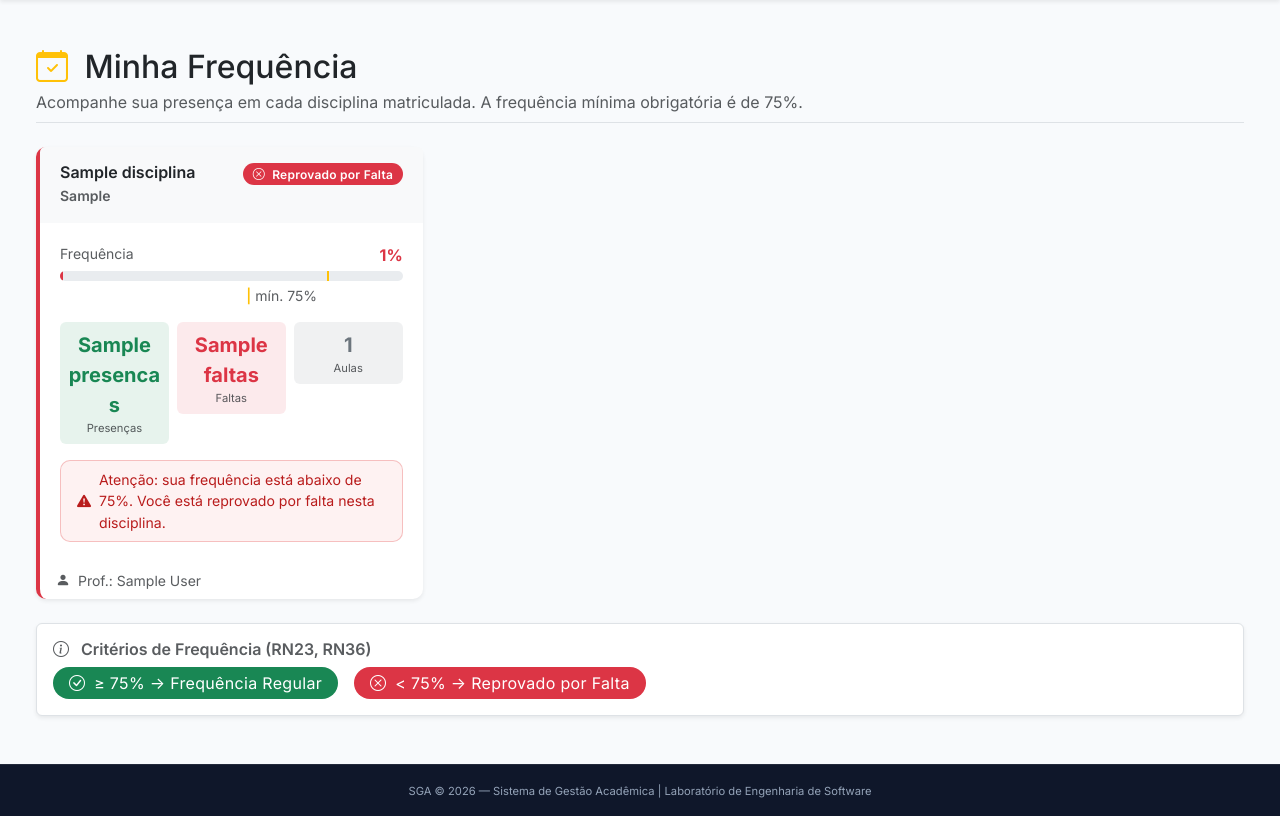
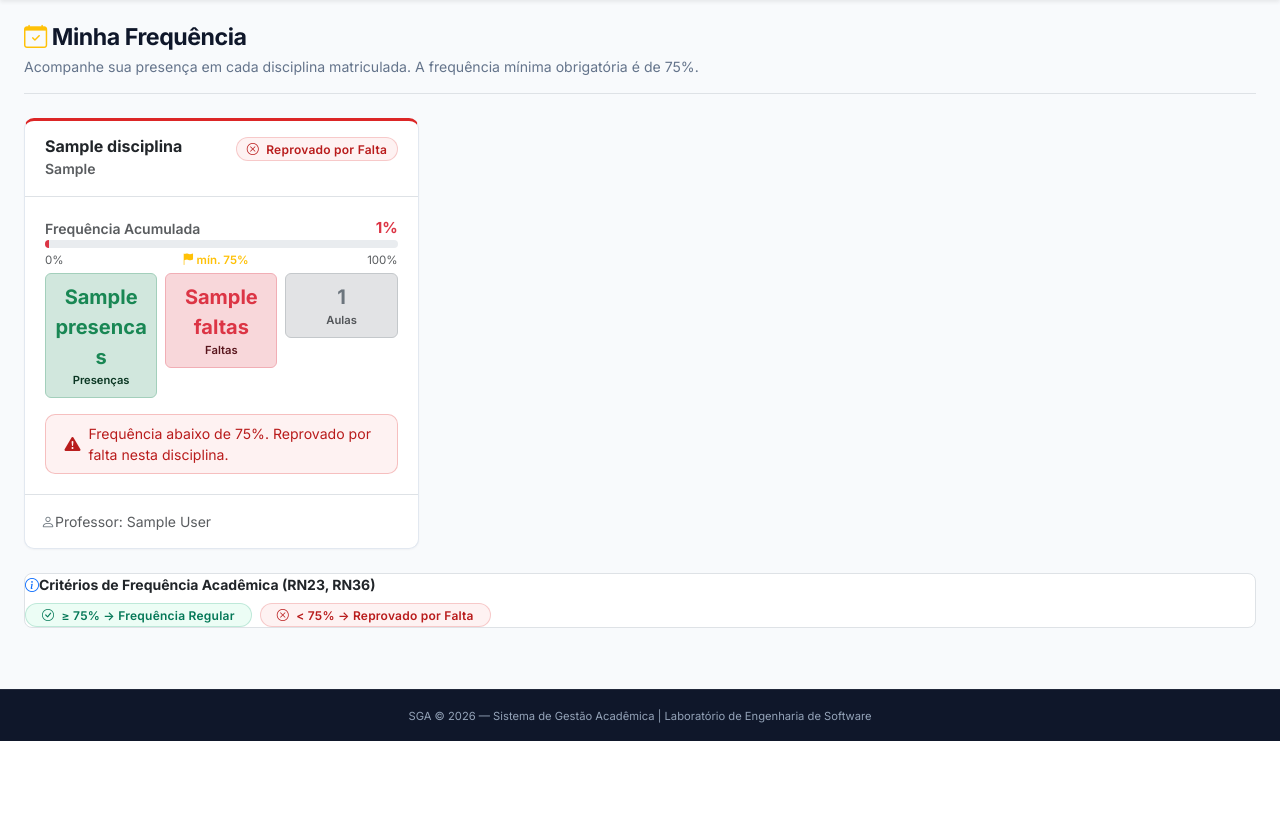
Before and after one commit to joao-luizzz/SGA, a Django app: template templates/attendance/boletim_aluno.html in a window 1280 px wide. Shown: the part 59-875 px from the top of the page. After the commit the page ends 800 px from the top, so only its background shows below. Run offline with Django 5.2, Linux system fonts and the light colour scheme; the template is opened without the code that fills it: most values are stand-ins (such as "Sample title", 1, 10 or a date in 2020).

Commit message:
style: moderniza listagem de turmas, relatorio de frequencia, boletim e matriculas

```diff
--- a/templates/attendance/boletim_aluno.html
+++ b/templates/attendance/boletim_aluno.html
@@ -4,60 +4,53 @@
 {% block title %}{{ title }} — SGA{% endblock %}
 
 {% block content %}
-<div class="container-fluid py-4">
-  <div class="d-flex justify-content-between align-items-center mb-4 pb-2 border-bottom">
+<div class="container-fluid p-0">
+  <div class="d-flex flex-column flex-md-row justify-content-between align-items-md-center gap-2 mb-4 pb-3 border-bottom">
     <div>
-      <h1 class="h2 text-dark mb-1">
-        <i class="bi bi-calendar-check text-warning me-2"></i> {% trans "Minha Frequência" %}
-      </h1>
-      <p class="text-muted mb-0">
-        {% trans "Acompanhe sua presença em cada disciplina matriculada." %}
-        {% trans "A frequência mínima obrigatória é de 75%." %}
+      <h3 class="page-title mb-1">
+        <i class="bi bi-calendar-check text-warning me-1.5"></i> {% trans "Minha Frequência" %}
+      </h3>
+      <p class="page-subtitle mb-0">
+        {% trans "Acompanhe sua presença em cada disciplina matriculada. A frequência mínima obrigatória é de 75%." %}
       </p>
     </div>
   </div>
 
   {% if boletim %}
-  <div class="row g-4">
+  <div class="row g-3 g-lg-4">
     {% for item in boletim %}
     <div class="col-md-6 col-xl-4">
-      <div class="card border-0 shadow-sm h-100
-        {% if item.total_aulas == 0 %}border-secondary
-        {% elif item.percentual >= 75 %}border-success
-        {% else %}border-danger{% endif %}"
-        style="border-left: 4px solid transparent !important;
-          {% if item.total_aulas > 0 %}
-          border-left-color: {% if item.percentual >= 75 %}#198754{% else %}#dc3545{% endif %} !important;
-          {% endif %}">
+      <div class="card card-interactive h-100"
+        style="border-top: 3px solid {% if item.total_aulas == 0 %}var(--sga-border-color){% elif item.percentual >= 75 %}var(--sga-success){% else %}var(--sga-danger){% endif %};">
 
-        <div class="card-header border-0 bg-light d-flex justify-content-between align-items-start">
+        <div class="card-header border-bottom bg-transparent d-flex justify-content-between align-items-start py-3">
           <div>
-            <h6 class="mb-0 fw-semibold">{{ item.turma.disciplina.nome }}</h6>
+            <h6 class="mb-0 fw-bold text-dark">{{ item.turma.disciplina.nome }}</h6>
             <small class="text-muted">{{ item.turma.periodo_letivo }}</small>
           </div>
           {% if item.total_aulas == 0 %}
-          <span class="badge bg-secondary">{% trans "Sem dados" %}</span>
+          <span class="badge badge-sga-secondary">{% trans "Sem dados" %}</span>
           {% elif item.percentual >= 75 %}
-          <span class="badge bg-success">
+          <span class="badge badge-sga-success">
             <i class="bi bi-check-circle me-1"></i> {% trans "Regular" %}
           </span>
           {% else %}
-          <span class="badge bg-danger">
+          <span class="badge badge-sga-danger">
             <i class="bi bi-x-circle me-1"></i> {% trans "Reprovado por Falta" %}
           </span>
           {% endif %}
         </div>
 
-        <div class="card-body">
+        <div class="card-body p-3.5">
           <!-- Barra de progresso da frequência -->
-          <div class="mb-3">
-            <div class="d-flex justify-content-between mb-1">
-              <small class="text-muted">{% trans "Frequência" %}</small>
-              <strong class="{% if item.percentual >= 75 %}text-success{% elif item.total_aulas == 0 %}text-secondary{% else %}text-danger{% endif %}">
+          <div class="mb-3.5">
+            <div class="d-flex justify-content-between align-items-center mb-1.5">
+              <small class="text-muted fw-semibold">{% trans "Frequência Acumulada" %}</small>
+              <span class="fw-bold {% if item.percentual >= 75 %}text-success{% elif item.total_aulas == 0 %}text-secondary{% else %}text-danger{% endif %}" style="font-size: 0.95rem;">
                 {% if item.total_aulas == 0 %}—{% else %}{{ item.percentual }}%{% endif %}
-              </strong>
+              </span>
             </div>
-            <div class="progress" style="height: 10px;">
+            <div class="progress" style="height: 8px; border-radius: 9999px;">
               {% if item.total_aulas > 0 %}
               <div class="progress-bar {% if item.percentual >= 75 %}bg-success{% else %}bg-danger{% endif %}"
                 role="progressbar"
@@ -66,54 +59,50 @@
                 aria-valuemin="0"
                 aria-valuemax="100">
               </div>
-              <!-- Linha de mínimo (75%) -->
-              <div class="progress-bar bg-transparent border-start border-2 border-warning position-absolute"
-                style="left: 75%; height: 10px;">
-              </div>
               {% else %}
               <div class="progress-bar bg-secondary" role="progressbar" style="width: 0%"></div>
               {% endif %}
             </div>
-            <div class="d-flex justify-content-end mt-1">
-              <small class="text-muted" style="position: relative; margin-right: 25%;">
-                <span class="text-warning fw-semibold">|</span> {% trans "mín. 75%" %}
-              </small>
+            <div class="d-flex justify-content-between mt-1 text-muted" style="font-size: 0.72rem;">
+              <span>0%</span>
+              <span class="text-warning fw-semibold"><i class="bi bi-flag-fill me-0.5"></i> mín. 75%</span>
+              <span>100%</span>
             </div>
           </div>
 
-          <!-- Resumo numérico -->
-          <div class="row text-center g-2">
+          <!-- Resumo numérico em pills -->
+          <div class="row text-center g-2 pt-1">
             <div class="col-4">
-              <div class="bg-success bg-opacity-10 rounded p-2">
+              <div class="bg-success-subtle border border-success-subtle rounded-2 p-2">
                 <div class="fs-5 fw-bold text-success">{{ item.presencas }}</div>
-                <div class="text-muted" style="font-size: 0.7rem;">{% trans "Presenças" %}</div>
+                <div class="text-success-emphasis" style="font-size: 0.7rem; font-weight: 600;">{% trans "Presenças" %}</div>
               </div>
             </div>
             <div class="col-4">
-              <div class="bg-danger bg-opacity-10 rounded p-2">
+              <div class="bg-danger-subtle border border-danger-subtle rounded-2 p-2">
                 <div class="fs-5 fw-bold text-danger">{{ item.faltas }}</div>
-                <div class="text-muted" style="font-size: 0.7rem;">{% trans "Faltas" %}</div>
+                <div class="text-danger-emphasis" style="font-size: 0.7rem; font-weight: 600;">{% trans "Faltas" %}</div>
               </div>
             </div>
             <div class="col-4">
-              <div class="bg-secondary bg-opacity-10 rounded p-2">
+              <div class="bg-secondary-subtle border border-secondary-subtle rounded-2 p-2">
                 <div class="fs-5 fw-bold text-secondary">{{ item.total_aulas }}</div>
-                <div class="text-muted" style="font-size: 0.7rem;">{% trans "Aulas" %}</div>
+                <div class="text-muted" style="font-size: 0.7rem; font-weight: 600;">{% trans "Aulas" %}</div>
               </div>
             </div>
           </div>
 
           {% if item.total_aulas > 0 and item.percentual < 75 %}
-          <div class="alert alert-danger mt-3 mb-0 py-2 px-3 small">
-            <i class="bi bi-exclamation-triangle-fill me-2"></i>
-            {% trans "Atenção: sua frequência está abaixo de 75%. Você está reprovado por falta nesta disciplina." %}
+          <div class="alert alert-danger mt-3 mb-0 py-2 px-2.5 small d-flex align-items-center shadow-xs">
+            <i class="bi bi-exclamation-triangle-fill me-2 fs-6"></i>
+            <div>{% trans "Frequência abaixo de 75%. Reprovado por falta nesta disciplina." %}</div>
           </div>
           {% endif %}
         </div>
 
-        <div class="card-footer bg-transparent border-0 text-muted small">
-          <i class="bi bi-person-fill me-1"></i>
-          {% trans "Prof.:" %} {{ item.turma.professor.full_name|default:"—" }}
+        <div class="card-footer bg-transparent border-top p-3 text-muted small d-flex align-items-center">
+          <i class="bi bi-person me-1.5 text-secondary"></i>
+          <span>{% trans "Professor:" %} {{ item.turma.professor.full_name|default:"—" }}</span>
         </div>
       </div>
     </div>
@@ -121,23 +110,23 @@
   </div>
 
   <!-- Legenda -->
-  <div class="mt-4 p-3 bg-white rounded shadow-sm border">
-    <h6 class="fw-semibold text-muted mb-2">
-      <i class="bi bi-info-circle me-2"></i> {% trans "Critérios de Frequência (RN23, RN36)" %}
-    </h6>
-    <div class="d-flex flex-wrap gap-3">
-      <span class="badge bg-success fs-6 fw-normal px-3 py-2">
+  <div class="mt-4 p-3.5 bg-white rounded-3 shadow-xs border">
+    <div class="fw-bold text-dark small mb-2 d-flex align-items-center">
+      <i class="bi bi-info-circle text-primary me-1.5"></i> {% trans "Critérios de Frequência Acadêmica (RN23, RN36)" %}
+    </div>
+    <div class="d-flex flex-wrap gap-2">
+      <span class="badge badge-sga-success px-3 py-1.5">
         <i class="bi bi-check-circle me-1"></i> {% trans "≥ 75% → Frequência Regular" %}
       </span>
-      <span class="badge bg-danger fs-6 fw-normal px-3 py-2">
+      <span class="badge badge-sga-danger px-3 py-1.5">
         <i class="bi bi-x-circle me-1"></i> {% trans "< 75% → Reprovado por Falta" %}
       </span>
     </div>
   </div>
 
   {% else %}
-  <div class="alert alert-info d-flex align-items-center gap-3" role="alert">
-    <i class="bi bi-info-circle-fill fs-4"></i>
+  <div class="alert alert-info d-flex align-items-center gap-3 shadow-xs" role="alert">
+    <i class="bi bi-info-circle-fill fs-5"></i>
     <div>
       {% trans "Você não possui matrículas ativas no momento." %}
       {% trans "Procure a Secretaria para realizar sua matrícula." %}
```
Also changed, not shown: templates/assessments/em_breve.html (+13 -11 lines), templates/attendance/chamada_list.html (+41 -30 lines), templates/attendance/turma_frequencia.html (+64 -55 lines), templates/enrollment/aluno_matriculas.html (+39 -25 lines).
